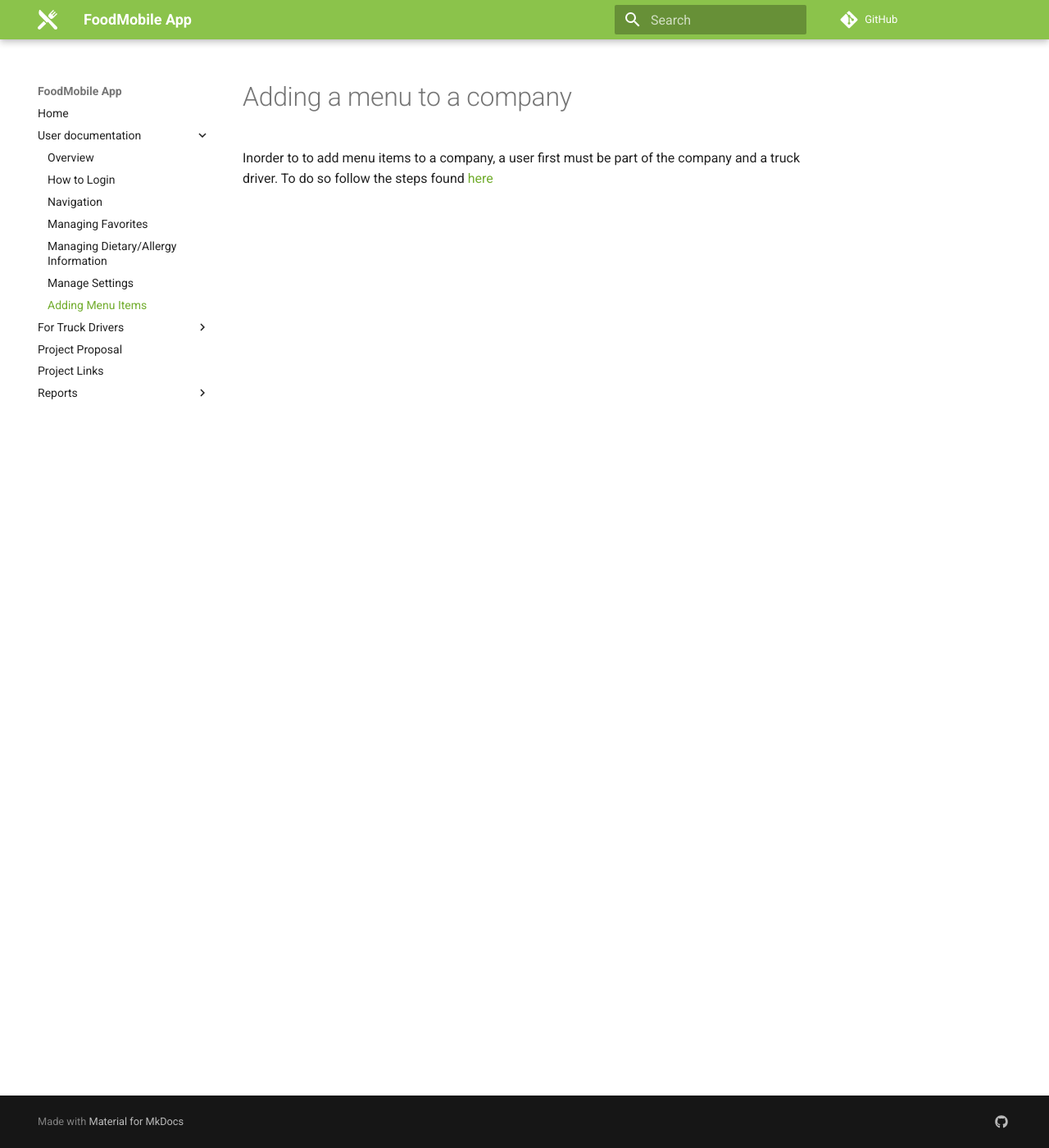
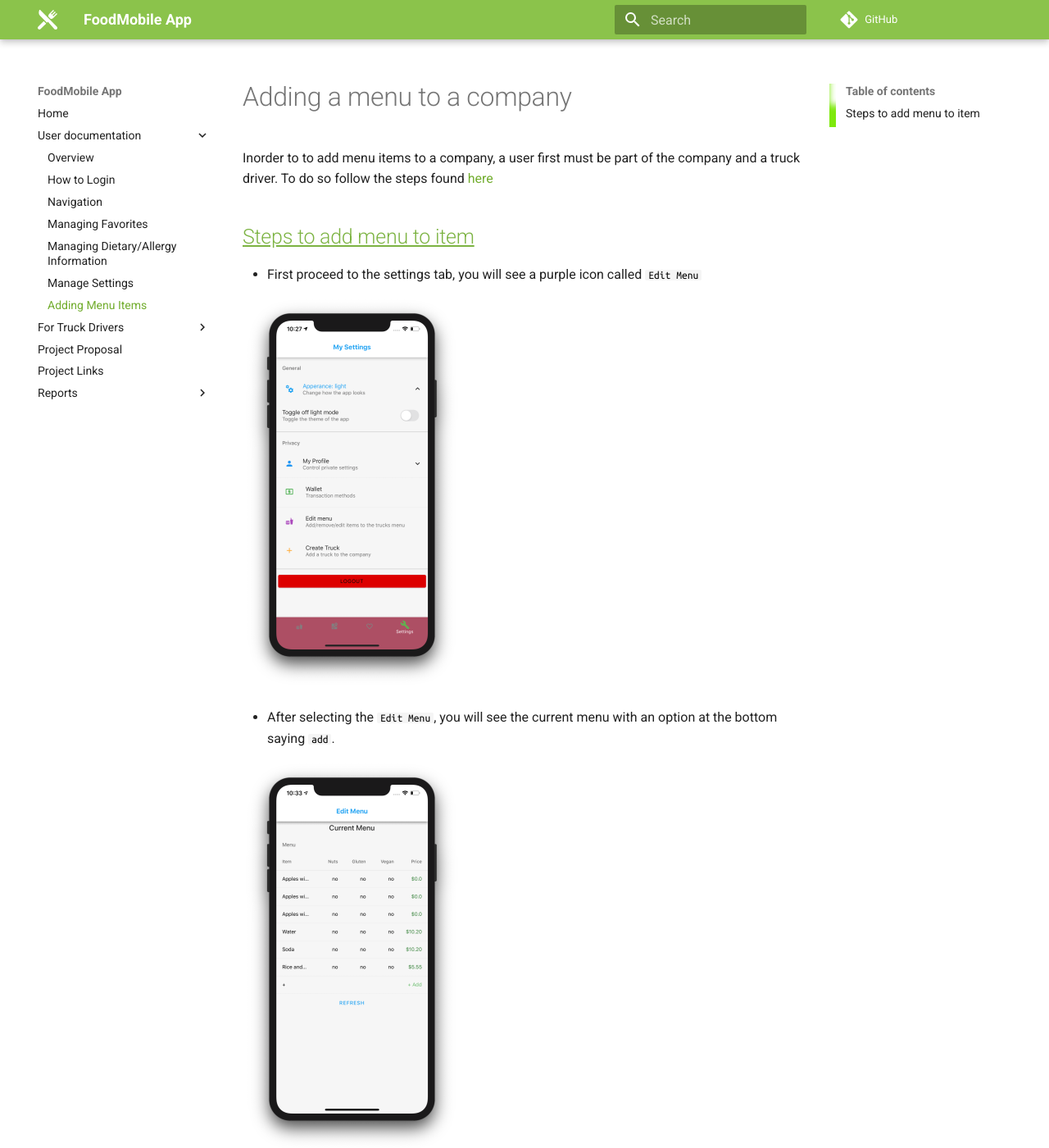
Before and after one commit to FoodMobile/Docs, an MkDocs documentation site: the page built from docs/user_docs/how_to_add_items.md, in a window 1280 px wide and 1400 px high. Shown: the whole window at 82% size. Built offline with MkDocs 1.6.1 and Material for MkDocs 9.7.7, drawn with Linux system fonts in a browser that asks for light colours; comment, search, counter and statistics services are not loaded; some of the changed text lies outside the part shown.

Commit message:
added how to add items

```diff
--- a/docs/user_docs/how_to_add_items.md
+++ b/docs/user_docs/how_to_add_items.md
@@ -1,3 +1,22 @@
 # Adding a menu to a company
 
 Inorder to to add menu items to a company, a user first must be part of the company and a truck driver. To do so follow the steps found [here](/user_docs/register_as_driver/)
+
+## Steps to add menu to item
+
+- First proceed to the settings tab, you will see a purple icon called `Edit Menu`
+
+![#SettingsPage](../user_docs_images/settings_resize.png)
+
+- After selecting the `Edit Menu`, you will see the current menu with an option at the bottom saying `add`.
+
+![#editMenu](../user_docs_images/edit_menu_resize.png)
+
+- You will then see a form asking you to fill in information about the menu item.
+
+![#editMenu2](../user_docs_images/editmenu2_resize.png)
+![#editMenu3](../user_docs_images/editmenu3_resize.png)
+
+- Then after going back to the menu (you have to click refresh) you should see your newly created item!
+
+![#editMenu5](../user_docs_images/editmenu5_resize.png)
```
Also changed, not shown: docs/user_docs_images/edit_menu_resize.png (added), docs/user_docs_images/editmenu2_resize.png (added), docs/user_docs_images/editmenu3_resize.png (added), docs/user_docs_images/editmenu5_resize.png (added), docs/user_docs_images/settings_resize.png (added).
